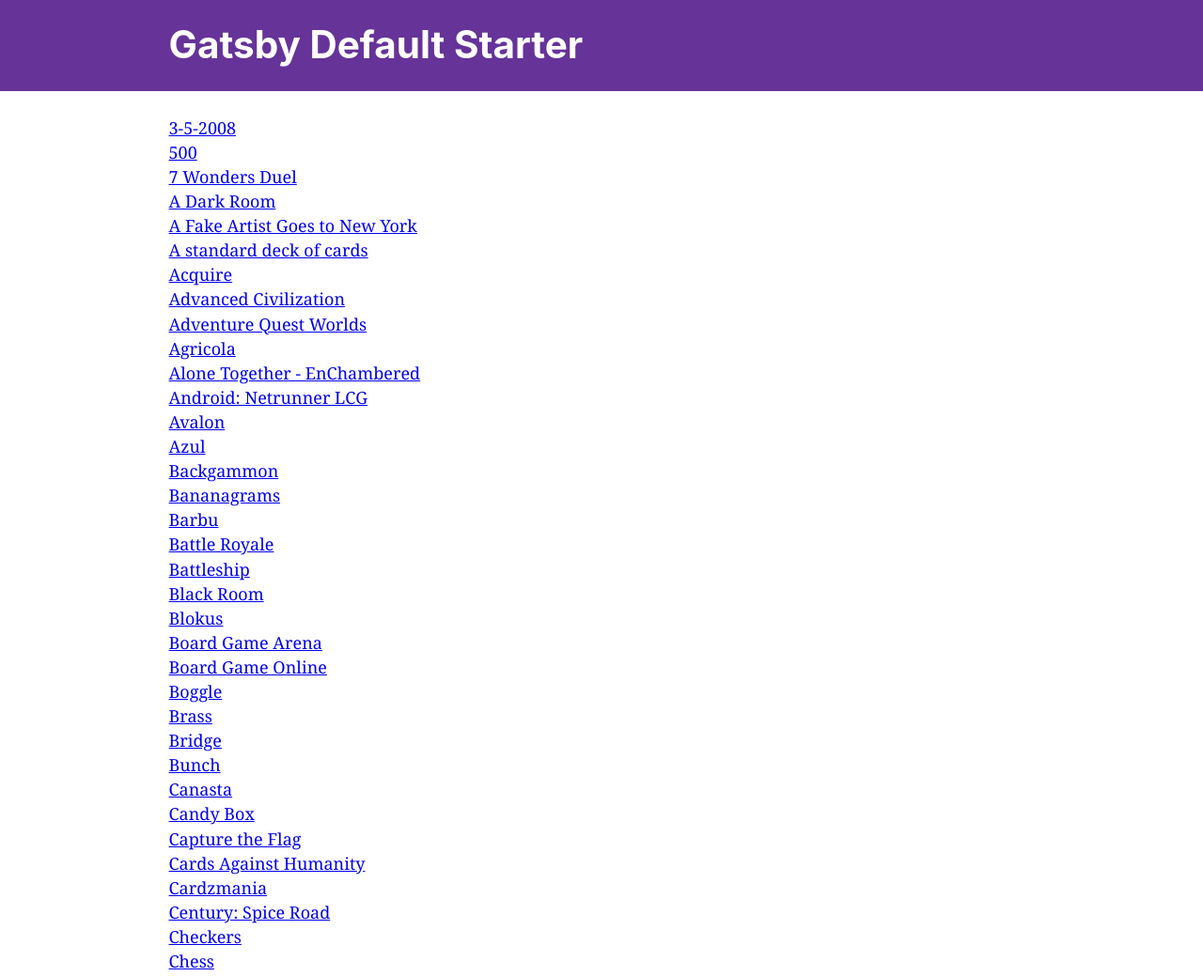
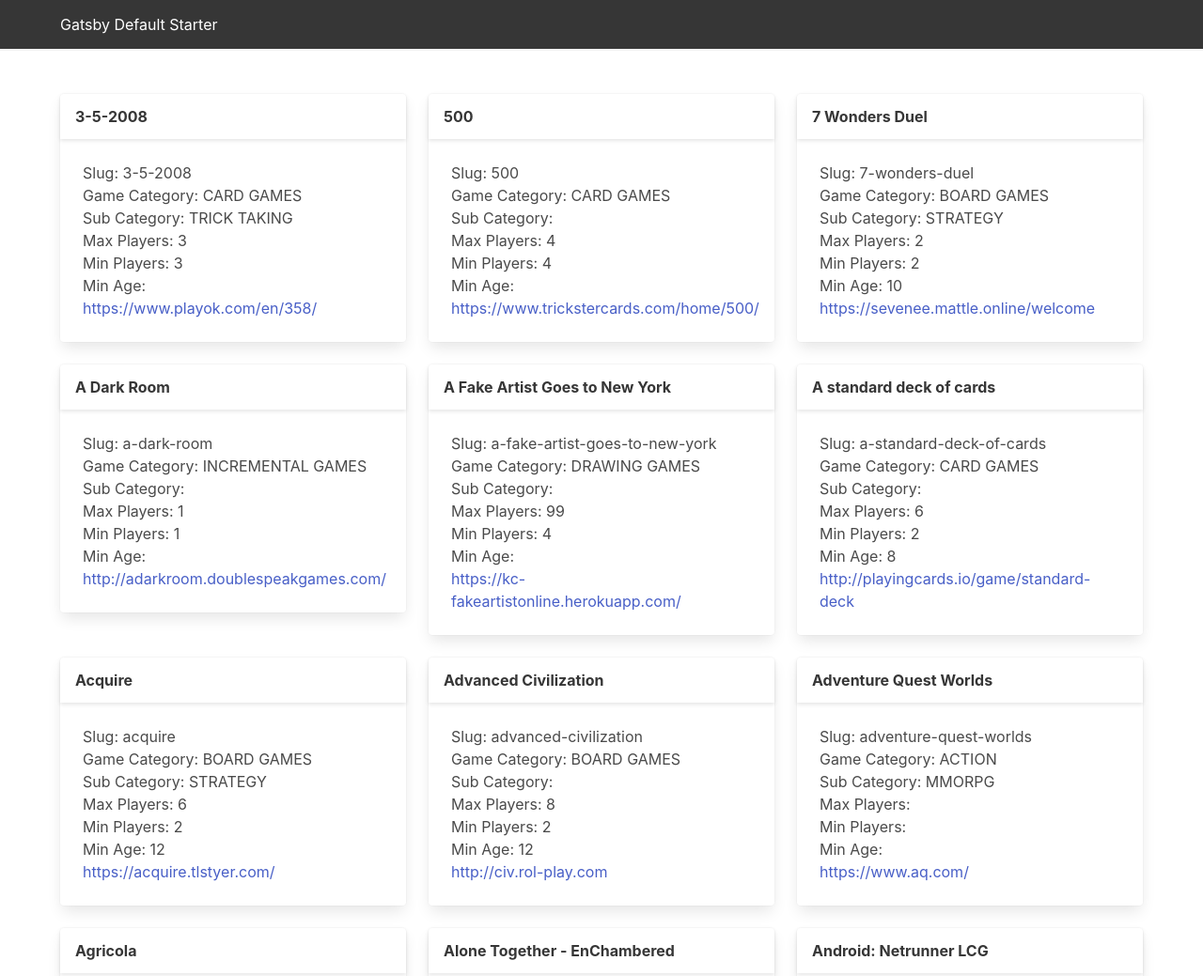
Before and after one commit to tuckerrc/quarentine-games, a Gatsby site: page / in a window 1280 px wide. Shown: the top 1039 px of the page at 94% size. Built offline with nearby package versions, Linux system fonts and the light colour scheme; Gatsby itself is replaced by a stand-in of ours.

Commit message:
Add Bulma.css

```diff
--- a/gatsby-config.js
+++ b/gatsby-config.js
@@ -33,7 +33,8 @@
       options: {
         path: `./src/data/`,
       }
-    }
+    },
+    `gatsby-plugin-sass`
     // this (optional) plugin enables Progressive Web App + Offline functionality
     // To learn more, visit: https://gatsby.dev/offline
     // `gatsby-plugin-offline`,
--- a/package.json
+++ b/package.json
@@ -5,15 +5,18 @@
   "version": "0.1.0",
   "author": "Kyle Mathews <mathews.kyle@gmail.com>",
   "dependencies": {
+    "bulma": "^0.8.2",
     "gatsby": "^2.20.35",
     "gatsby-image": "^2.3.5",
     "gatsby-plugin-manifest": "^2.3.7",
     "gatsby-plugin-offline": "^3.1.5",
     "gatsby-plugin-react-helmet": "^3.2.5",
+    "gatsby-plugin-sass": "^2.3.0",
     "gatsby-plugin-sharp": "^2.5.7",
     "gatsby-source-filesystem": "^2.2.5",
     "gatsby-transformer-json": "^2.3.4",
     "gatsby-transformer-sharp": "^2.4.7",
+    "node-sass": "^4.14.0",
     "prop-types": "^15.7.2",
     "react": "^16.12.0",
     "react-dom": "^16.12.0",
--- a/src/components/game-card.js
+++ b/src/components/game-card.js
@@ -1,12 +1,33 @@
 import React from "react"
 import { Link } from "gatsby"
 
-const GameCard = ({ game }) => (
-  <div>
-    <Link to={"game/" + game.slug}>
-        {game.name}
-    </Link>
+const GameCard = ({ game }) => {
+  const urllist = game.urls
+    .map(url => <li><a href={url}>{url}</a></li>)
+
+  return <div class="column is-one-third">
+    <div class="card">
+      <div class="card-header">
+        <Link
+          to={"game/" + game.slug}
+          className="card-header-title"
+        >
+          {game.name}
+        </Link>
+      </div>
+      <div class="card-content">
+        <p>Slug: {game.slug}</p>
+        <p>Game Category: {game.game_category}</p>
+        <p>Sub Category: {game.sub_category}</p>
+        <p>Max Players: {game.max_players}</p>
+        <p>Min Players: {game.min_players}</p>
+        <p>Min Age: {game.min_age}</p>
+        <ul>
+          {urllist}
+        </ul>
+      </div>
+    </div>
   </div>
-)
+}
 
 export default GameCard
--- a/src/components/header.js
+++ b/src/components/header.js
@@ -3,31 +3,19 @@
 import React from "react"
 
 const Header = ({ siteTitle }) => (
-  <header
-    style={{
-      background: `rebeccapurple`,
-      marginBottom: `1.45rem`,
-    }}
-  >
-    <div
-      style={{
-        margin: `0 auto`,
-        maxWidth: 960,
-        padding: `1.45rem 1.0875rem`,
-      }}
-    >
-      <h1 style={{ margin: 0 }}>
+  <header>
+    <nav class="navbar is-dark has-shadow" role="navigation" aria-label="main navigation">
+      <div class="container">
+        <div class="navbar-brand">
           <Link
             to="/"
-          style={{
-            color: `white`,
-            textDecoration: `none`,
-          }}
+            className="navbar-item"
           >
             {siteTitle}
           </Link>
-      </h1>
         </div>
+      </div>
+    </nav>
   </header>
 )
 
--- a/src/components/layout.js
+++ b/src/components/layout.js
@@ -10,7 +10,7 @@
 import { useStaticQuery, graphql } from "gatsby"
 
 import Header from "./header"
-import "./layout.css"
+import "./layout.scss"
 
 const Layout = ({ children }) => {
   const data = useStaticQuery(graphql`
@@ -26,20 +26,20 @@
   return (
     <>
       <Header siteTitle={data.site.siteMetadata.title} />
-      <div
-        style={{
-          margin: `0 auto`,
-          maxWidth: 960,
-          padding: `0 1.0875rem 1.45rem`,
-        }}
-      >
-        <main>{children}</main>
-        <footer>
+      <section class="section">
+        <div class="container">
+          <main>{children}</main>
+        </div>
+      </section>
+      <section class="section-footer">
+        <footer class="footer">
+          <div class="container">
           © {new Date().getFullYear()}, Built with
           {` `}
           <a href="https://www.gatsbyjs.org">Gatsby</a>
+          </div>
         </footer>
-      </div>
+      </section>
     </>
   )
 }
--- /dev/null
+++ b/src/components/layout.scss
@@ -0,0 +1,3 @@
+@charset "utf-8";
+
+@import "~bulma/bulma.sass";
--- a/src/pages/index.js
+++ b/src/pages/index.js
@@ -12,7 +12,7 @@
   const Games = edges
     .map(edge => <GameCard key={edge.node.id} game={edge.node} />)
   return <Layout>
-    <div>{Games}</div>
+    <div class="columns is-multiline is-mobile">{Games}</div>
   </Layout>
 }
 
@@ -25,6 +25,12 @@
         node {
           name
           slug
+          game_category
+          sub_category
+          max_players
+          min_players
+          min_age
+          urls
         }
       }
     }
```
Also changed, not shown: src/components/layout.css (deleted), 1 other file. Lines whose indentation alone changed are shown as unchanged.
